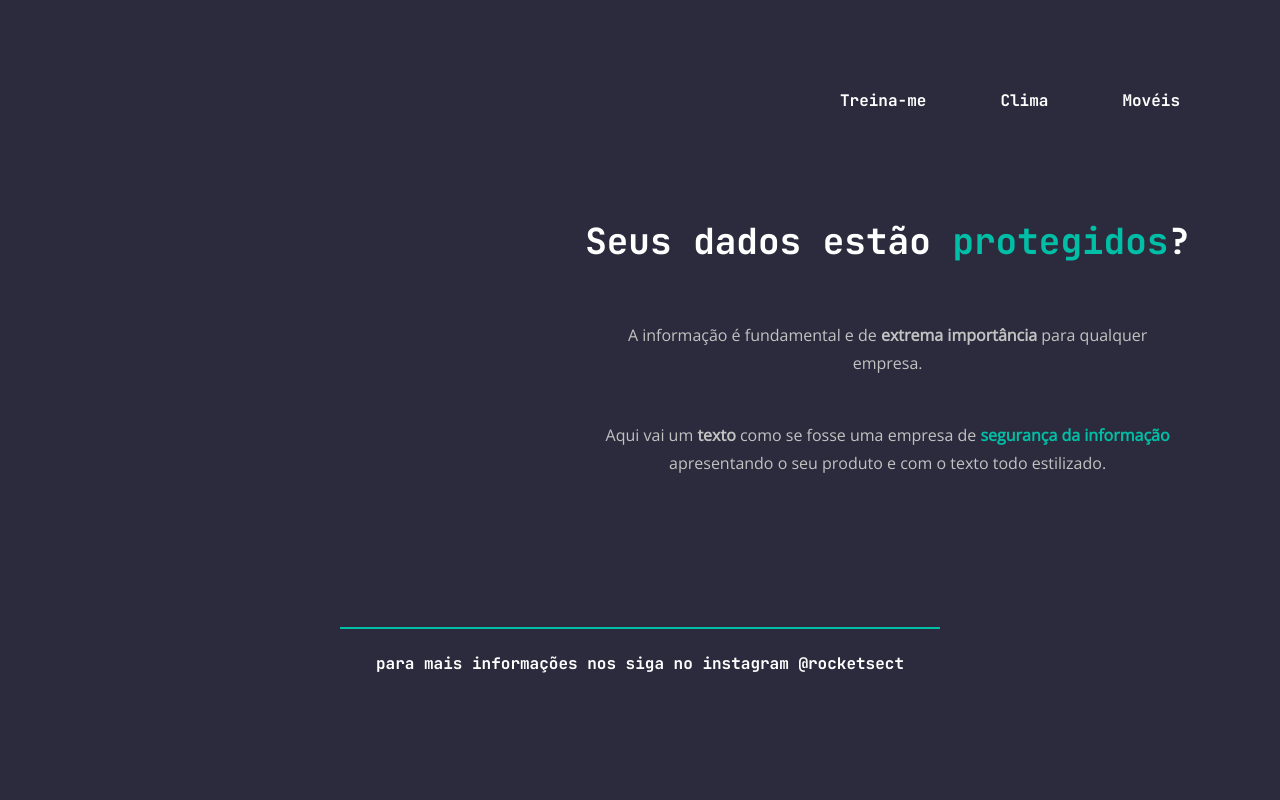
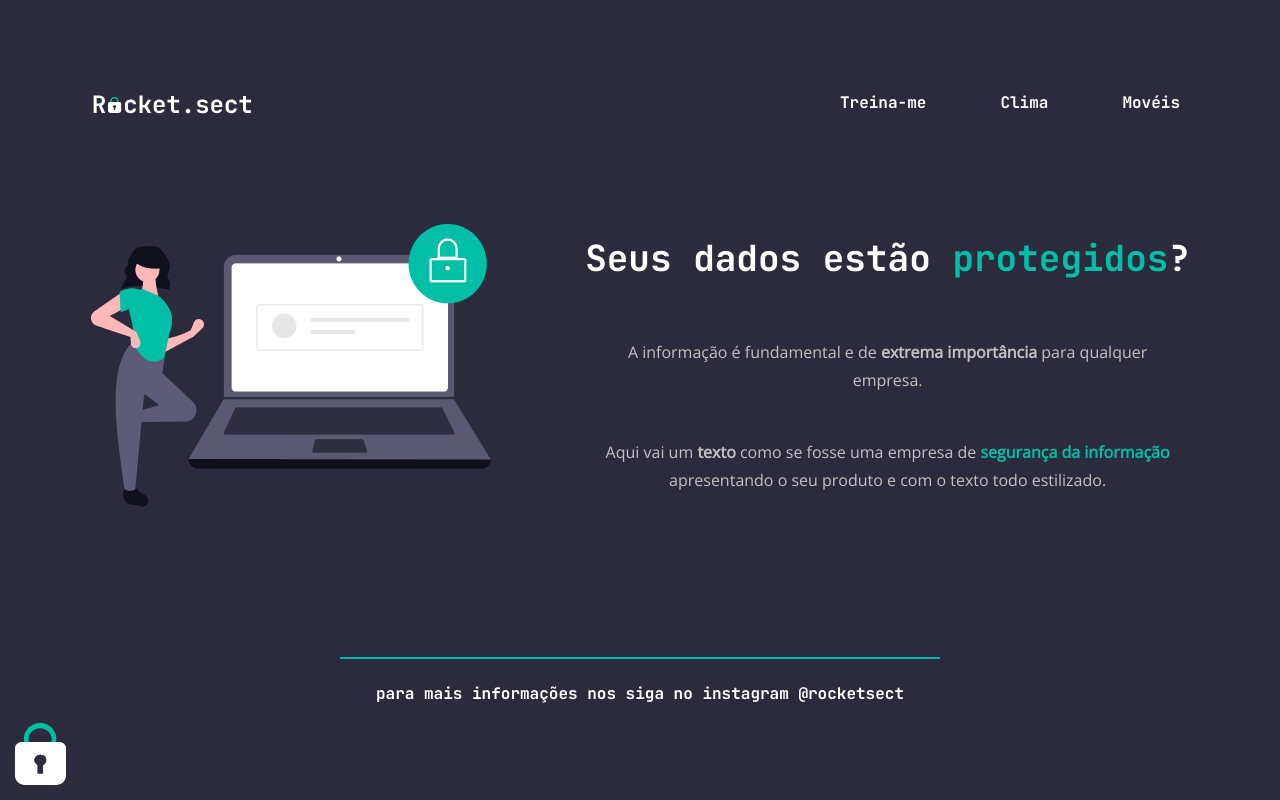
Before and after one commit to Dev-JoaoVictor/single-pages, a plain HTML site: page security.html in a window 1280 px wide. Drawn offline with nearby package versions, Linux system fonts and the light colour scheme.

Commit message:
configurando o diretório das imagens

```diff
--- a/security.html
+++ b/security.html
@@ -16,7 +16,7 @@
   <body>
     <div class="page">
       <nav>
-        <img src="img/logo.svg" alt="" />
+        <img src="img/security/logo.svg" alt="" />
         <ul>
           <li><a href="index.html">Treina-me</a></li>
           <li><a href="clima.html">Clima</a></li>
@@ -24,7 +24,7 @@
         </ul>
       </nav>
       <main>
-        <img src="img/img1.png" alt="" />
+        <img src="img/security/img1.png" alt="" />
         <section>
           <h1>Seus dados estão <span>protegidos</span>?</h1>
           <p>A informação é fundamental e de <strong>extrema importância</strong> para qualquer <br> empresa.</p>
@@ -38,6 +38,6 @@
         <p>para mais informações nos siga no instagram <a href="#">@rocketsect</a></p>
       </footer>
     </div>
-    <img class="padlock" src="img/padlock.svg" alt="">
+    <img class="padlock" src="img/security/padlock.svg" alt="">
   </body>
 </html>
```
